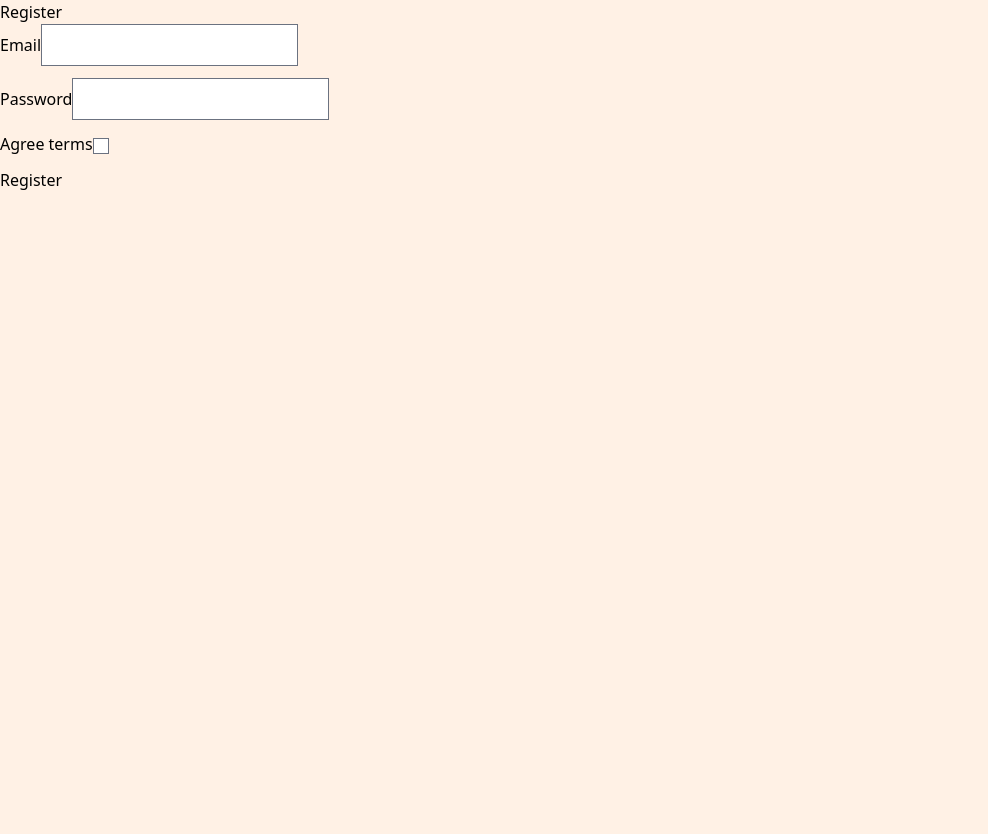
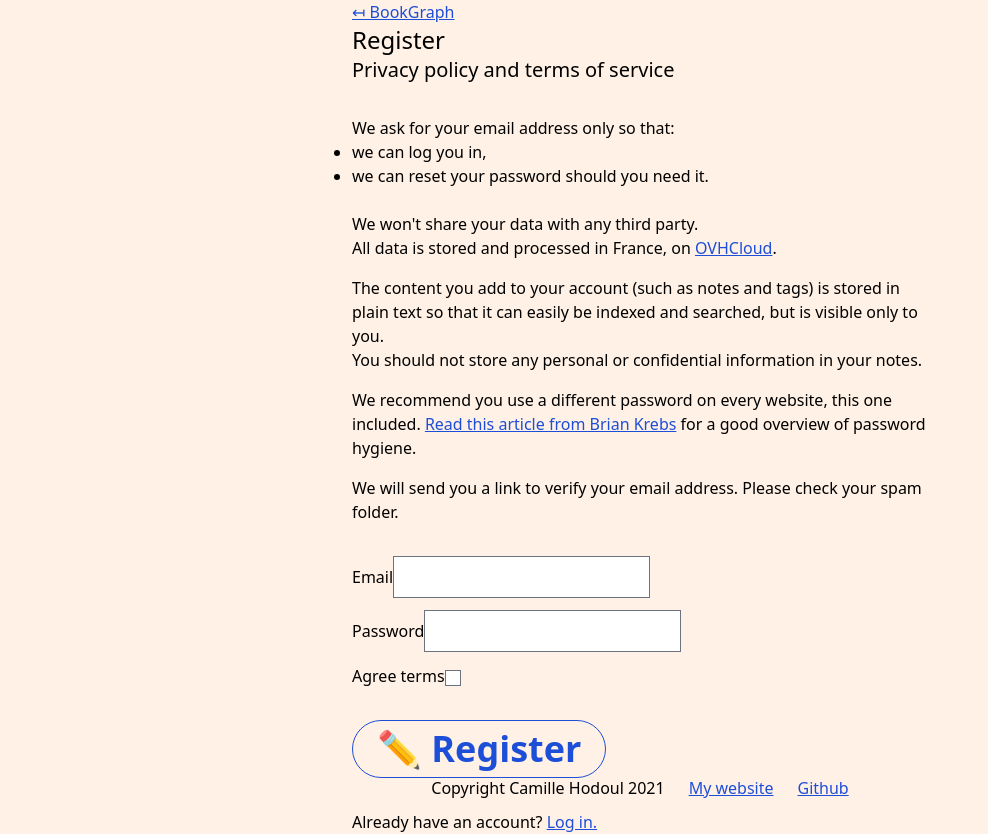
Before and after one commit to camille-hdl/booknotes, a Symfony app: template templates/registration/register.html.twig in a window 1280 px wide. Shown: the whole page, without its empty margins (0-988 px from the left). Before the commit the page ends 190 px from the top, so only its background shows below. Run offline with Twig, Linux system fonts and the light colour scheme; the template is opened without the code that fills it, so the values that code supplies are empty; form fields are guessed from the names that the template uses; some libraries are stand-ins or nearby versions.

Commit message:
register page

```diff
--- a/public/compiled.css
+++ b/public/compiled.css
@@ -202,6 +202,7 @@ Correct the inability to style clickable types in iOS and Safari.
 
 button,
 [type='button'],
+[type='reset'],
 [type='submit'] {
   -webkit-appearance: button;
 }
@@ -666,6 +667,29 @@ select {
   outline: 1px auto -webkit-focus-ring-color;
 }
 
+h1 {
+  font-size: 1.5rem;
+  line-height: 2rem;
+}
+
+h2 {
+  font-size: 1.25rem;
+  line-height: 1.75rem;
+}
+
+a:focus {
+  --tw-ring-offset-shadow: var(--tw-ring-inset) 0 0 0 var(--tw-ring-offset-width) var(--tw-ring-offset-color);
+  --tw-ring-shadow: var(--tw-ring-inset) 0 0 0 calc(2px + var(--tw-ring-offset-width)) var(--tw-ring-color);
+  box-shadow: var(--tw-ring-offset-shadow), var(--tw-ring-shadow), var(--tw-shadow, 0 0 #0000);
+  --tw-ring-opacity: 0.75;
+}
+
+a {
+  --tw-text-opacity: 1;
+  color: rgba(29, 78, 216, var(--tw-text-opacity));
+  text-decoration: underline;
+}
+
 .container {
   width: 100%;
   margin-right: auto;
@@ -719,12 +743,29 @@ select {
   background-color: rgba(255, 204, 160, var(--tw-bg-opacity));
 }
 
+.border-blue-700 {
+  --tw-border-opacity: 1;
+  border-color: rgba(29, 78, 216, var(--tw-border-opacity));
+}
+
 .rounded-lg {
   border-radius: 0.5rem;
 }
 
 .rounded-xl {
   border-radius: 0.75rem;
+}
+
+.rounded-full {
+  border-radius: 9999px;
+}
+
+.border-solid {
+  border-style: solid;
+}
+
+.border {
+  border-width: 1px;
 }
 
 .block {
@@ -795,8 +836,16 @@ select {
   margin-bottom: 0.75rem;
 }
 
+.mt-4 {
+  margin-top: 1rem;
+}
+
 .mt-8 {
   margin-top: 2rem;
+}
+
+.mb-8 {
+  margin-bottom: 2rem;
 }
 
 .py-2 {
@@ -812,6 +861,11 @@ select {
 .px-4 {
   padding-left: 1rem;
   padding-right: 1rem;
+}
+
+.px-6 {
+  padding-left: 1.5rem;
+  padding-right: 1.5rem;
 }
 
 .fixed {
@@ -866,6 +920,10 @@ select {
 
 .underline {
   text-decoration: underline;
+}
+
+.visible {
+  visibility: visible;
 }
 
 .w-full {
--- /dev/null
+++ b/templates/components/bottom-bar.html.twig
@@ -0,0 +1,10 @@
+{% import "components/landing-button.html.twig" as buttons %}
+<section class="fixed bottom-0 w-full">
+    <div class="container">
+    <ul class="flex justify-evenly xl:justify-center">
+        <li class="px-3">Copyright Camille Hodoul {{ 'now'|date('Y') }}</li>
+        <li class="px-3">{{ buttons.externalLink("https://camillehdl.dev", "My website") }}</li>
+        <li class="px-3">{{ buttons.externalLink("https://github.com/camille-hdl/booknotes", "Github") }}</li>
+    </ul>
+    </div>
+</section>
--- a/templates/registration/register.html.twig
+++ b/templates/registration/register.html.twig
@@ -1,21 +1,58 @@
 {% extends 'base.html.twig' %}
 
-{% block title %}Register{% endblock %}
+{% block title %}Register on BookGraph{% endblock %}
 
 {% block body %}
+<div class="container w-full xl:w-3/6">
     {% for flashError in app.flashes('verify_email_error') %}
         <div class="alert alert-danger" role="alert">{{ flashError }}</div>
     {% endfor %}
-
+    <a href="{{ path("landing_page")}}">↤ BookGraph</a>
+    <article>
         <h1>Register</h1>
 
+        <h2 class="mb-8">Privacy policy and terms of service</h2>
+        <p>
+            We ask for your email address only so that:
+            <ul class="list-disc">
+                <li>we can log you in,</li>
+                <li>we can reset your password should you need it.</li>
+            </ul><br />
+            We won't share your data with any third party.<br />
+            All data is stored and processed in France, on <a href="https://www.ovh.com/fr/support/mentions-legales/" target="_blank">OVHCloud</a>.<br />
+        </p>
+        <p class="mt-4">
+            The content you add to your account (such as notes and tags) is stored in plain text so that it can easily be indexed and searched,
+            but is visible only to you.<br />
+            You should not store any personal or confidential information in your notes.
+        </p>
+        <p class="mt-4">
+            We recommend you use a different password on every website, this one included.
+            <a href="https://krebsonsecurity.com/password-dos-and-donts/" target="_blank">Read this article from Brian Krebs</a> for a good overview of password hygiene.
+        </p>
+        <p class="mt-4">
+            We will send you a link to verify your email address. Please check your spam folder.
+        </p>
+
+        <section class="mt-8 ">
             {{ form_start(registrationForm) }}
+                <div class="mb-8" role="presentation">
                     {{ form_row(registrationForm.email) }}
                     {{ form_row(registrationForm.plainPassword, {
                         label: 'Password'
                     }) }}
                     {{ form_row(registrationForm.agreeTerms) }}
-
-        <button type="submit" class="btn">Register</button>
+                </div>
+                <button
+                    type="submit"
+                    class="py-2 px-6 text-4xl border rounded-full border-solid text-blue-700 border-blue-700 font-semibold hover:shadow-md hover:bg-linen-dark focus:bg-linen-dark focus:ring-2 focus:ring-blue focus:ring-opacity-75"
+                >✏️ Register</button>
             {{ form_end(registrationForm) }}
+        </section>
+        <section class="mt-8">
+            Already have an account? <a href="{{ path("app_login")}}">Log in.</a>
+        </section>
+    </article>
+</div>
+{% include "components/bottom-bar.html.twig" %}
 {% endblock %}
--- a/templates/security/login.html.twig
+++ b/templates/security/login.html.twig
@@ -3,6 +3,7 @@
 {% block title %}Log in!{% endblock %}
 
 {% block body %}
+<a href="{{ path("landing_page")}}">↤ BookGraph</a>
 <form method="post">
     {% if error %}
         <div class="alert alert-danger">{{ error.messageKey|trans(error.messageData, 'security') }}</div>
@@ -39,4 +40,8 @@
         Sign in
     </button>
 </form>
+<section class="mt-8">
+    Don't have an account? <a href="{{ path("app_register")}}">Register.</a>
+</section>
+{% include "components/bottom-bar.html.twig" %}
 {% endblock %}
```
Also changed, not shown: src/styles.css (+12 -0 lines), templates/index/landing-page.html.twig (+1 -9 lines). Lines whose indentation alone changed are shown as unchanged.
